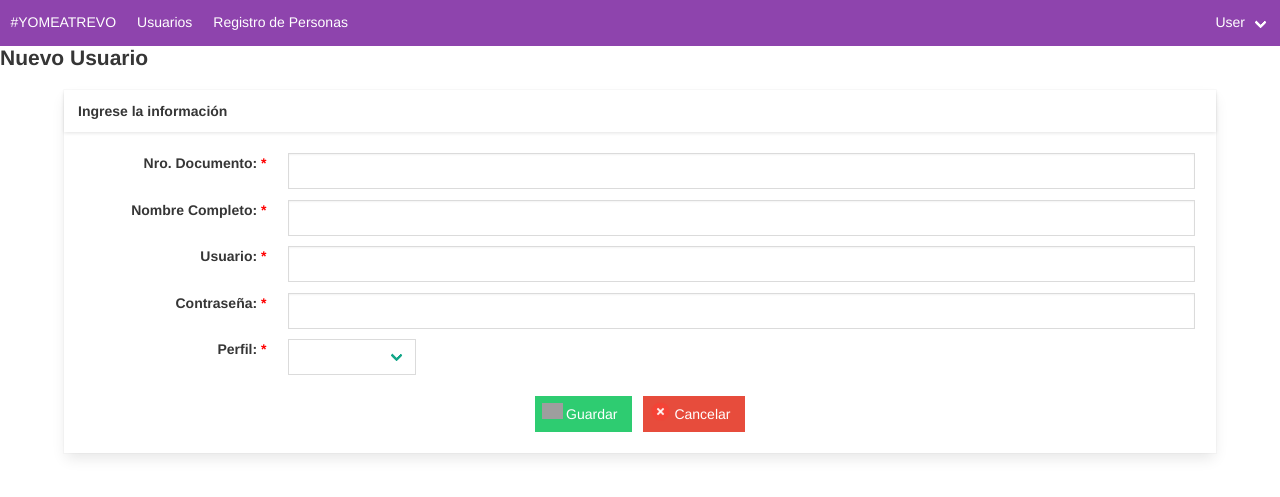
After one commit to ingjulio20/gestion_campaing, a Flask app: template app/templates/tmp_usuarios/nuevo_usuario.html in a window 1280 px wide. The commit adds this page. Shown: the top 497 px of the page. Run offline with Flask 3, Linux system fonts and the light colour scheme; the template is opened without the code that fills it: most values are stand-ins (such as "Sample title", 1, 10 or a date in 2020); some libraries are stand-ins or nearby versions; some web fonts are replaced; grey boxes are pictures that could not be loaded.

Commit message:
git commit -m "Cambios en Templates Usuarios"

```diff
--- a/app/routes/usuarios_routes.py
+++ b/app/routes/usuarios_routes.py
@@ -1,6 +1,7 @@
 from flask import Blueprint, render_template, request, redirect, url_for, flash
 from flask_bcrypt import Bcrypt
 import mysql.connector.errors as error
+from app.services import usuarios_service
 
 #Blueprint
 bp_usuarios = Blueprint('usuarios', __name__)
@@ -10,3 +11,8 @@ bcrypt = Bcrypt()
 @bp_usuarios.get('/usuarios')
 def usuarios():
     return render_template('tmp_usuarios/usuarios.html')
+
+@bp_usuarios.get('/nuevo_usuario')
+def nuevo_usuario():
+    perfil = usuarios_service.listar_perfiles_usuario()
+    return render_template('tmp_usuarios/nuevo_usuario.html', perfil = perfil)
--- a/app/templates/menu.html
+++ b/app/templates/menu.html
@@ -7,6 +7,11 @@
     <link rel="stylesheet" href="{{ url_for('static', filename='css/bulmaswatch.min.css') }}">
     <!-- SweetAlert -->
     <link rel="stylesheet" href="{{ url_for('static', filename='css/sweetalert2.min.css') }}">
+    <!-- CSS Datatables -->
+    <!--  <link rel="stylesheet" href="https://cdnjs.cloudflare.com/ajax/libs/bulma/1.0.1/css/bulma.min.css"> -->
+    <link rel="stylesheet" href="https://cdn.datatables.net/2.1.8/css/dataTables.bulma.css">
+    <link rel="stylesheet" type="text/css" href="https://cdn.datatables.net/1.13.7/css/dataTables.bulma.min.css">
+    <link rel="stylesheet" href="https://cdn.datatables.net/select/1.7.0/css/select.dataTables.min.css">
     {% block css %}
     {% endblock %}
     {% block header_scripts %}
@@ -47,7 +52,11 @@
     {% endblock %}
 </body>
 
-<script src="{{ url_for('static', filename='sweetalert2.all.min.js') }}"></script>
+<script src="{{ url_for('static', filename='js/sweetalert2.all.min.js') }}"></script>
+<!-- Scripts DataTables -->
+<script src="https://code.jquery.com/jquery-3.7.1.js"></script>
+<script src="https://cdn.datatables.net/2.1.8/js/dataTables.js"></script>
+<script src="https://cdn.datatables.net/2.1.8/js/dataTables.bulma.js"></script>
 {% block foot_scripts %}
 {% endblock %}
 </html>
--- /dev/null
+++ b/app/templates/tmp_usuarios/nuevo_usuario.html
@@ -0,0 +1,106 @@
+{% extends 'menu.html' %}
+
+{% block css %}
+{% endblock %}
+
+{% block header_scripts %}
+{% endblock %}
+
+{% block title %}{% endblock %}
+
+{% block content %}
+<h4 class="title is-4">Nuevo Usuario</h4>
+<div class="container">
+    <form action="#" method="post">
+        <div class="card">
+            <header class="card-header">
+                <p class="card-header-title">Ingrese la información</p>
+            </header>
+            <div class="card-content">
+                <div class="content">
+                    <div class="field is-horizontal">
+                        <div class="field-label">
+                            <label for="" class="label is-normal">Nro. Documento: <strong style="color: red;">*</strong></label>
+                        </div>
+                        <div class="field-body">
+                            <div class="field">
+                                <input type="text" class="input is-normal" name="doc_usuario" id="doc_usuario" required>
+                            </div>
+                        </div>
+                    </div>
+                    <div class="field is-horizontal">
+                        <div class="field-label">
+                            <label for="" class="label is-normal">Nombre Completo: <strong style="color: red;">*</strong></label>
+                        </div>
+                        <div class="field-body">
+                            <div class="field">
+                                <input type="text" class="input is-normal" name="nombre_completo" id="nombre_completo" required>
+                            </div>
+                        </div>
+                    </div>
+                    <div class="field is-horizontal">
+                        <div class="field-label">
+                            <label for="" class="label is-normal">Usuario: <strong style="color: red;">*</strong></label>
+                        </div>
+                        <div class="field-body">
+                            <div class="field">
+                                <input type="text" class="input is-normal" name="usuario" id="usuario" required>
+                            </div>
+                        </div>
+                    </div>
+                    <div class="field is-horizontal">
+                        <div class="field-label">
+                            <label for="" class="label is-normal">Contraseña: <strong style="color: red;">*</strong></label>
+                        </div>
+                        <div class="field-body">
+                            <div class="field">
+                                <input type="password" class="input is-normal" name="password" id="password" required>
+                            </div>
+                        </div>
+                    </div>
+                    <div class="field is-horizontal">
+                        <div class="field-label">
+                            <label for="" class="label is-normal">Perfil: <strong style="color: red;">*</strong></label>
+                        </div>
+                        <div class="field-body">
+                            <div class="field">
+                                <div class="field-body">
+                                    <div class="field has-addons">
+                                        <p class="control">
+                                            <span class="select is-normal">
+                                                <select name="perfil" id="perfil" required>
+                                                    <option value=""></option>
+                                                    {% for p in perfil %}
+                                                    <option value="{{ p.id_perfil }}">{{ p.nom_perfil }}</option>
+                                                    {% endfor %}
+                                                </select>
+                                            </span>
+                                        </p>
+                                    </div>
+                                </div>
+                            </div>
+                        </div>
+                    </div>
+                </div>
+                <div class="field is-grouped is-grouped-centered">
+                    <p class="control">
+                        <button type="submit" class="button is-success">
+                            <span class="icon is-small"><i aria-hidden="true"><img src="{{ url_for('static', filename='img/icons/guardar.png') }}" alt="icon"></i></span>
+                            <span>Guardar</span>
+                        </button>
+                    </p>
+                    <p class="control">
+                        <a onclick="confirmacion()" class="button is-danger">
+                            <span class="icon is-small"><i aria-hidden="true"><img src="{{ url_for('static', filename='img/icons/cancelar.png') }}" alt="icon"></i></span>
+                            <span>Cancelar</span>
+                        </a>
+                    </p>
+                </div>
+            </div>
+        </div>
+    </form>
+</div>
+{% endblock %}
+
+{% block foot_scripts %}
+{% endblock %}
```
Also changed, not shown: app/services/usuarios_service.py (added, +71 -0 lines), app/templates/tmp_usuarios/usuarios.html (+12 -2 lines).
